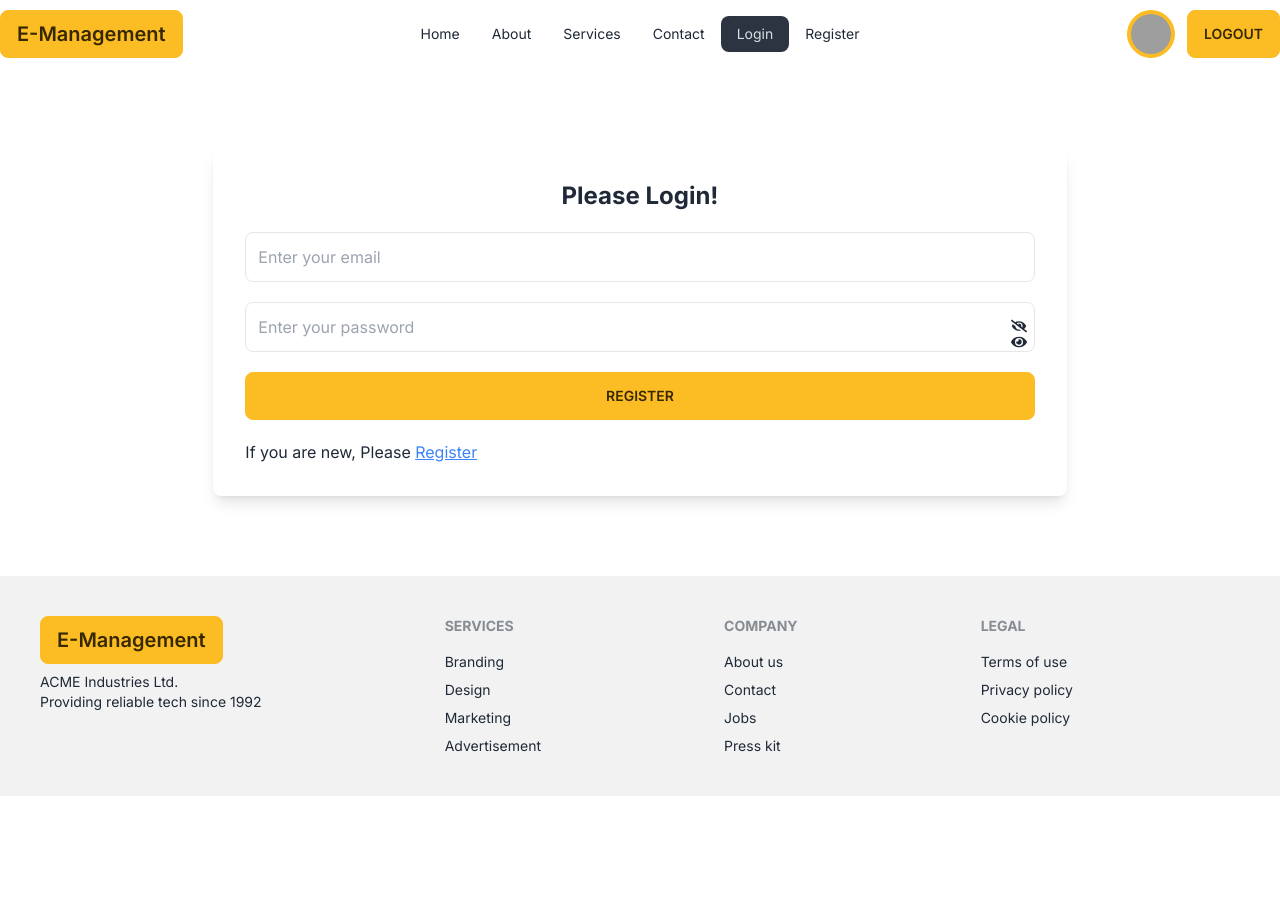
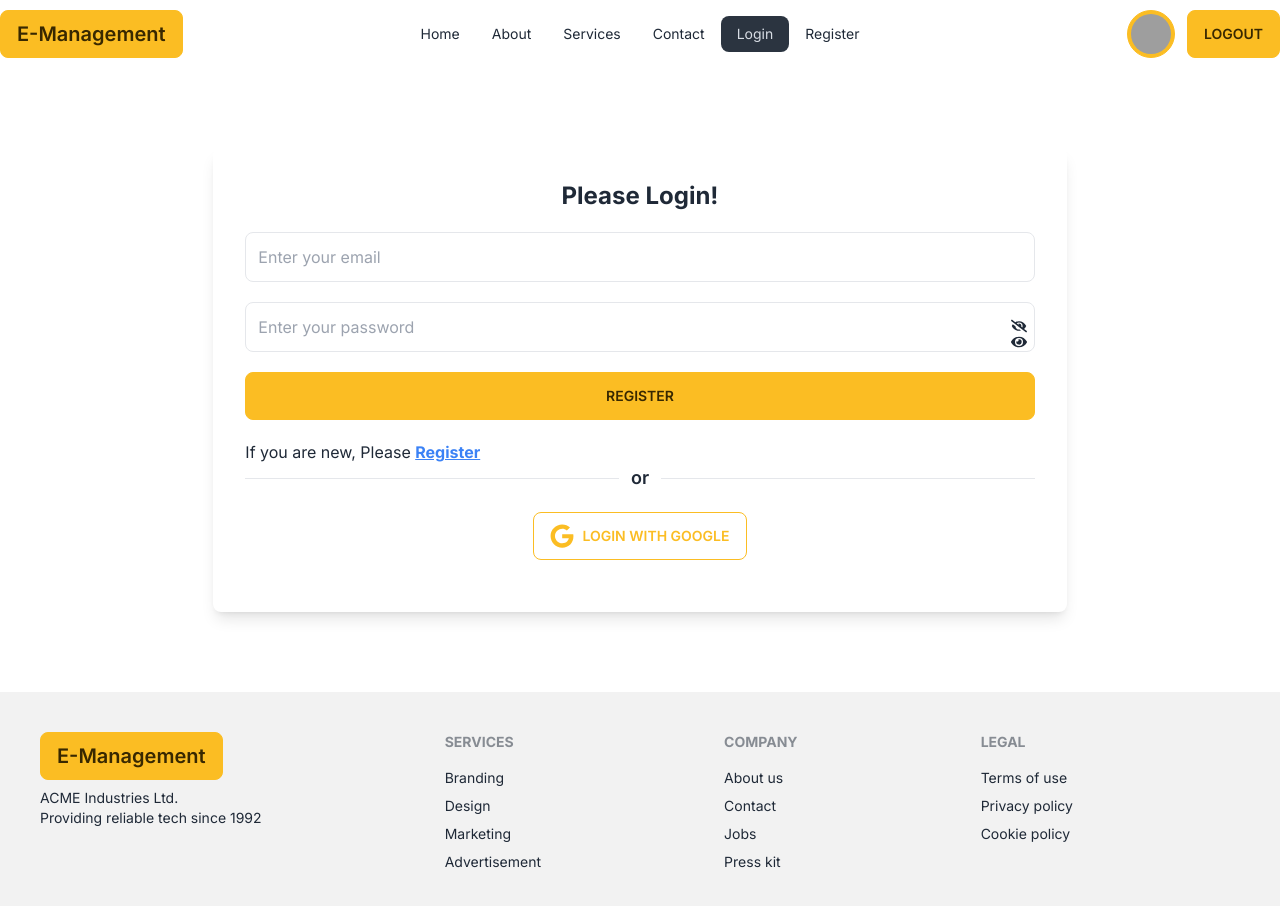
Before and after one commit to Nazmul1582/event-management, a React (Vite) app: page /login in a window 1280 px wide. Shown: the top 906 px of the page. Before the commit the page ends 800 px from the top, so only its background shows below. Built offline with nearby package versions, Linux system fonts and the light colour scheme; grey boxes are pictures that could not be loaded.

Commit message:
added google login button with design in login pform

```diff
--- a/src/pages/Login/Login.jsx
+++ b/src/pages/Login/Login.jsx
@@ -1,4 +1,4 @@
-import { FaEye, FaEyeSlash } from "react-icons/fa";
+import { FaEye, FaEyeSlash, FaGoogle } from "react-icons/fa";
 import { Link } from "react-router-dom";
 
 const Login = () => {
@@ -6,9 +6,7 @@ const Login = () => {
     <section>
       <div className="container mx-auto">
         <div className="w-2/3 mx-auto my-20 bg-white shadow-lg p-8 rounded-lg">
-            <h2 className="text-2xl font-bold mb-5 text-center">
-              Please Login!
-            </h2>
+          <h2 className="text-2xl font-bold mb-5 text-center">Please Login!</h2>
           <form>
             <input
               className="w-full border border-gray-200 p-3 rounded-lg focus:outline-0 mb-5"
@@ -32,11 +30,25 @@ const Login = () => {
             <button className="w-full btn btn-warning mb-5">Register</button>
             <p>
               If you are new, Please{" "}
-                <Link className="text-blue-500 underline" to="/register">
+              <Link className="text-blue-500 font-bold underline" to="/register">
                 Register
               </Link>
             </p>
           </form>
+          {/* divider */}
+          <div className="flex items-center mb-5">
+            <div className="flex-grow border-t"></div>
+            <span className="mx-3 text-lg font-semibold">or</span>
+            <div className="flex-grow border-t"></div>
+          </div>
+
+          {/* login with google */}
+          <div className="grid place-items-center">
+            <button className="btn btn-outline btn-warning mb-5">
+              <FaGoogle className="text-2xl" />
+              Login With Google
+            </button>
+          </div>
         </div>
       </div>
     </section>
--- a/src/pages/Register/Register.jsx
+++ b/src/pages/Register/Register.jsx
@@ -32,7 +32,7 @@ const Register = () => {
                 placeholder="Enter your password"
                 required
               />
-              <div className="flex items-center gap-3 mb-5">
+              <div className="mb-5">
                 <label className="cursor-pointer">
                   <input type="checkbox" name="terms" />
                   {" "}Accept our terms and conditions.
@@ -45,7 +45,7 @@ const Register = () => {
             <button className="w-full btn btn-warning mb-5">Register</button>
             <p>
               Already have an account? Please{" "}
-              <Link className="text-blue-500 underline" to="/login">
+              <Link className="text-blue-500 font-bold underline" to="/login">
                 Login
               </Link>
             </p>
```
Lines whose indentation alone changed are shown as unchanged.
